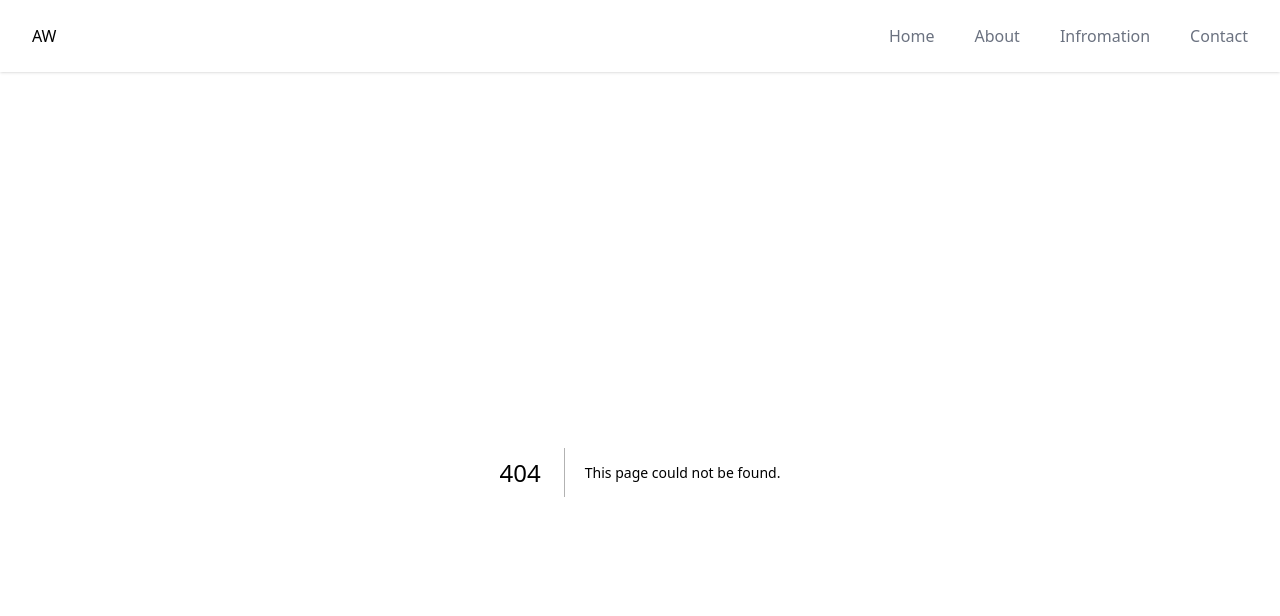
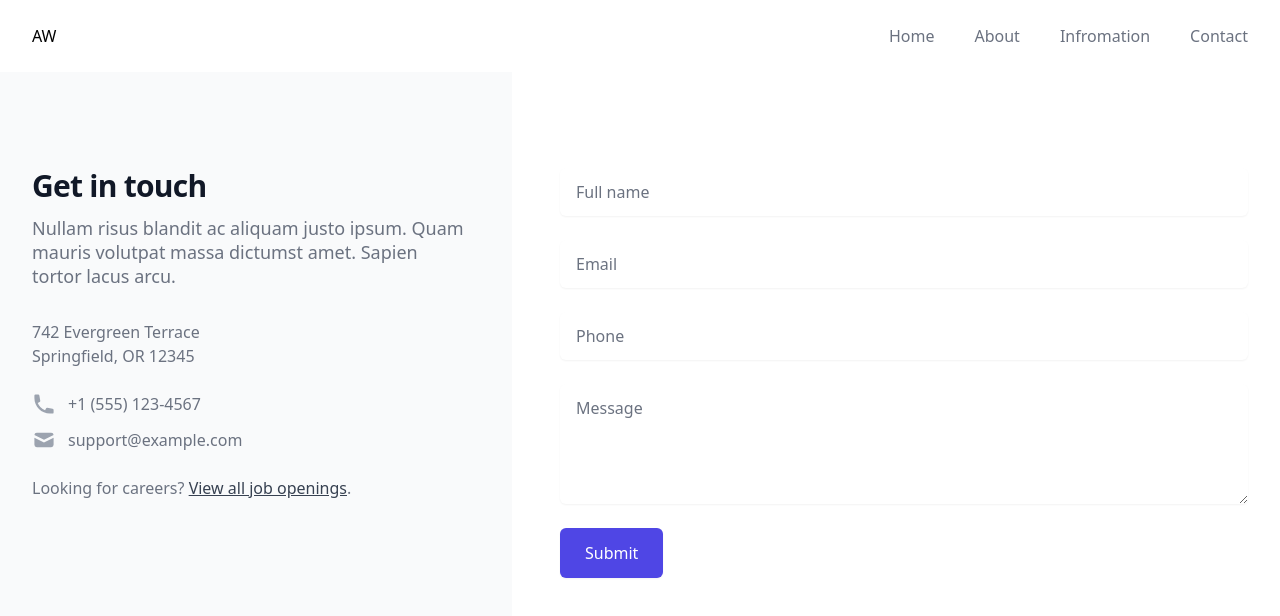
Before and after one commit to iamwillcode/agentwebb, a Next.js app: page /contact in a window 1280 px wide. Before the commit this address had no page. Shown: the top 616 px of the page. Built offline with nearby package versions, Linux system fonts and the light colour scheme.

Commit message:
created contact page with tailwindcss

```diff
--- /dev/null
+++ b/pages/contact.tsx
@@ -0,0 +1,119 @@
+
+import { HiMail, HiPhone } from 'react-icons/hi'
+
+export default function Contact() {
+  return (
+    <div className="relative bg-white">
+      <div className="absolute inset-0">
+        <div className="absolute inset-y-0 left-0 w-1/2 bg-gray-50" />
+      </div>
+      <div className="relative mx-auto max-w-7xl lg:grid lg:grid-cols-5">
+        <div className="px-6 py-16 bg-gray-50 lg:col-span-2 lg:px-8 lg:py-24 xl:pr-12">
+          <div className="max-w-lg mx-auto">
+            <h2 className="text-2xl font-bold tracking-tight text-gray-900 sm:text-3xl">Get in touch</h2>
+            <p className="mt-3 text-lg leading-6 text-gray-500">
+              Nullam risus blandit ac aliquam justo ipsum. Quam mauris volutpat massa dictumst amet. Sapien tortor lacus
+              arcu.
+            </p>
+            <dl className="mt-8 text-base text-gray-500">
+              <div>
+                <dt className="sr-only">Postal address</dt>
+                <dd>
+                  <p>742 Evergreen Terrace</p>
+                  <p>Springfield, OR 12345</p>
+                </dd>
+              </div>
+              <div className="mt-6">
+                <dt className="sr-only">Phone number</dt>
+                <dd className="flex">
+                  <HiPhone className="flex-shrink-0 w-6 h-6 text-gray-400" aria-hidden="true" />
+                  <span className="ml-3">+1 (555) 123-4567</span>
+                </dd>
+              </div>
+              <div className="mt-3">
+                <dt className="sr-only">Email</dt>
+                <dd className="flex">
+                  <HiMail className="flex-shrink-0 w-6 h-6 text-gray-400" aria-hidden="true" />
+                  <span className="ml-3">support@example.com</span>
+                </dd>
+              </div>
+            </dl>
+            <p className="mt-6 text-base text-gray-500">
+              Looking for careers?{' '}
+              <a href="#" className="font-medium text-gray-700 underline">
+                View all job openings
+              </a>
+              .
+            </p>
+          </div>
+        </div>
+        <div className="px-6 py-16 bg-white lg:col-span-3 lg:py-24 lg:px-8 xl:pl-12">
+          <div className="max-w-lg mx-auto lg:max-w-none">
+            <form action="#" method="POST" className="grid grid-cols-1 gap-y-6">
+              <div>
+                <label htmlFor="full-name" className="sr-only">
+                  Full name
+                </label>
+                <input
+                  type="text"
+                  name="full-name"
+                  id="full-name"
+                  autoComplete="name"
+                  className="block w-full px-4 py-3 placeholder-gray-500 border-gray-300 rounded-md shadow-sm focus:border-indigo-500 focus:ring-indigo-500"
+                  placeholder="Full name"
+                />
+              </div>
+              <div>
+                <label htmlFor="email" className="sr-only">
+                  Email
+                </label>
+                <input
+                  id="email"
+                  name="email"
+                  type="email"
+                  autoComplete="email"
+                  className="block w-full px-4 py-3 placeholder-gray-500 border-gray-300 rounded-md shadow-sm focus:border-indigo-500 focus:ring-indigo-500"
+                  placeholder="Email"
+                />
+              </div>
+              <div>
+                <label htmlFor="phone" className="sr-only">
+                  Phone
+                </label>
+                <input
+                  type="text"
+                  name="phone"
+                  id="phone"
+                  autoComplete="tel"
+                  className="block w-full px-4 py-3 placeholder-gray-500 border-gray-300 rounded-md shadow-sm focus:border-indigo-500 focus:ring-indigo-500"
+                  placeholder="Phone"
+                />
+              </div>
+              <div>
+                <label htmlFor="message" className="sr-only">
+                  Message
+                </label>
+                <textarea
+                  id="message"
+                  name="message"
+                  rows={4}
+                  className="block w-full px-4 py-3 placeholder-gray-500 border-gray-300 rounded-md shadow-sm focus:border-indigo-500 focus:ring-indigo-500"
+                  placeholder="Message"
+                  defaultValue={''}
+                />
+              </div>
+              <div>
+                <button
+                  type="submit"
+                  className="inline-flex justify-center px-6 py-3 text-base font-medium text-white bg-indigo-600 border border-transparent rounded-md shadow-sm hover:bg-indigo-700 focus:outline-none focus:ring-2 focus:ring-indigo-500 focus:ring-offset-2"
+                >
+                  Submit
+                </button>
+              </div>
+            </form>
+          </div>
+        </div>
+      </div>
+    </div>
+  )
+}
```
